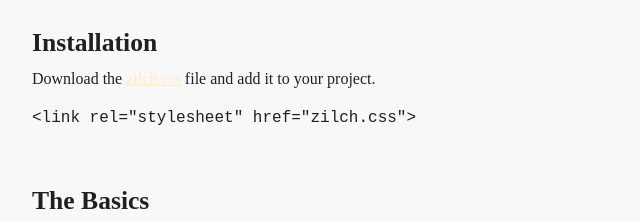
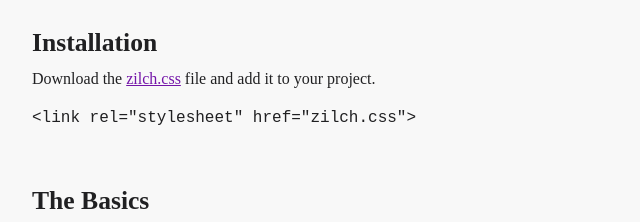
Before and after one commit to gtrogers/zilch, a plain HTML site: page index.html in a window 1280 px wide. Shown: the part 410-632 px from the top of the page, 348-988 px from the left. Drawn offline with Linux system fonts and the light colour scheme; a web font is replaced by a local one.

Commit message:
Temporary fix for interactive-light color

```diff
--- a/zilch.css
+++ b/zilch.css
@@ -16,7 +16,7 @@ html {
   --light: #f8f8f8;
   --dark: #202022;
   --interactive-dark: #C7B0DF;
-  --interactive-light: #ffebc2;
+  --interactive-light: #7314a8;
   --break: 400px;
   --font-family: serif;
   font-size: 16px;
```
